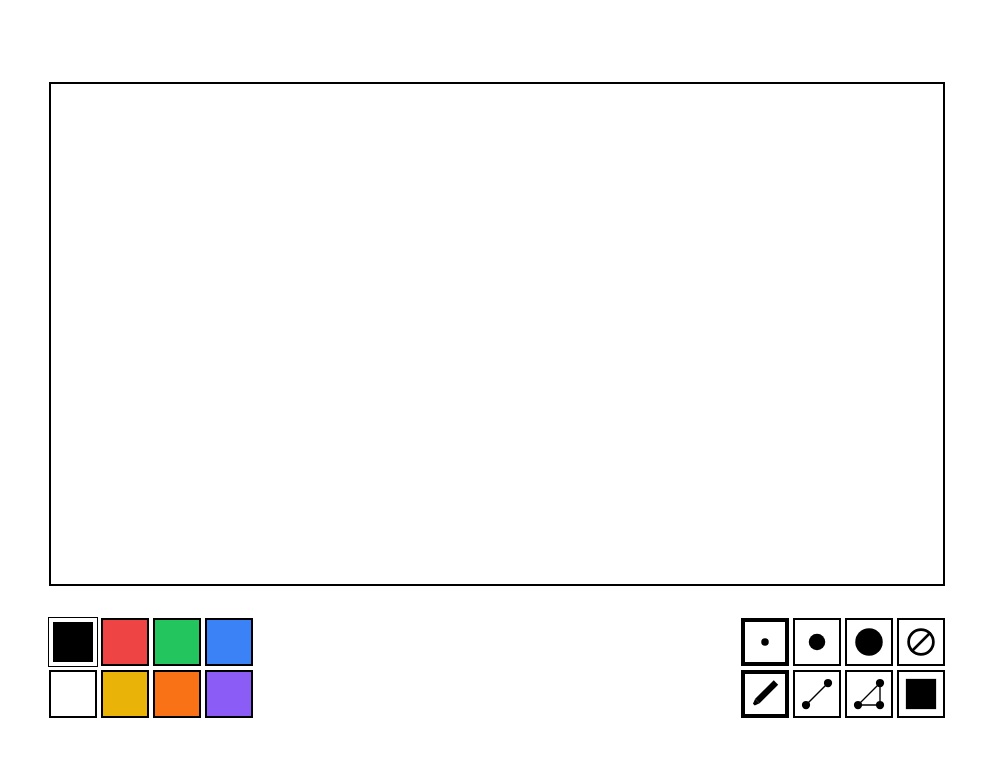
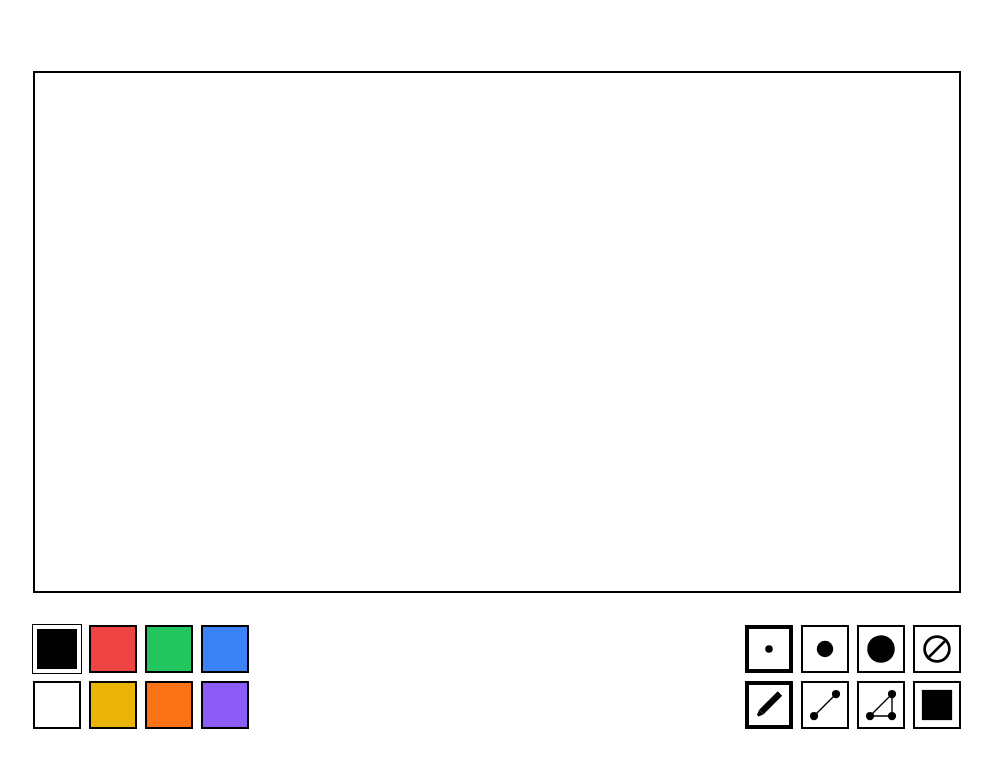
Before and after one commit to johnjyang/architecture_sketch_search, a website built with Vite: page frontend/index.html in a window 1280 px wide. Shown: the whole page, without its empty margins (143-1135 px from the left). Built offline with nearby package versions, Linux system fonts and the light colour scheme.

Commit message:
update ui

```diff
--- a/frontend/index.html
+++ b/frontend/index.html
@@ -6,10 +6,10 @@
     <meta name="viewport" content="width=device-width, initial-scale=1.0" />
     <title>Drawing App</title>
   </head>
-  <body class="flex flex-col items-center justify-center h-full py-8 px-8 w-full lg:w-4/5 xl:w-3/4 2xl:w-2/3 mx-auto">
+  <body class="flex flex-col items-center justify-center h-full py-8 px-4 w-full lg:w-4/5 xl:w-3/4 2xl:w-2/3 mx-auto">
     <canvas id="canvas" class="w-full max-h-full aspect-video border-2 border-black border-solid mb-8"></canvas>
     <div class="w-full flex flex-row justify-between">
-        <div id="colors" class="grid grid-rows-2 grid-cols-4 gap-1 justify-self-start">
+        <div id="colors" class="grid grid-rows-2 grid-cols-4 gap-2 justify-self-start">
             <button id="black" class="bg-black setting"></button>
             <button class="bg-red-500 setting"></button>
             <button class="bg-green-500 setting"></button>
@@ -19,7 +19,7 @@
             <button class="bg-orange-500 setting"></button>
             <button class="bg-violet-500 setting"></button>
         </div>
-        <div id="settings" class="grid grid-rows-2 grid-cols-4 gap-1 justify-self-end">
+        <div id="settings" class="grid grid-rows-2 grid-cols-4 gap-2 justify-self-end">
             <button id="small" class="setting size">
                 <img src="./assets/small.svg" alt="small">
             </button>
```
